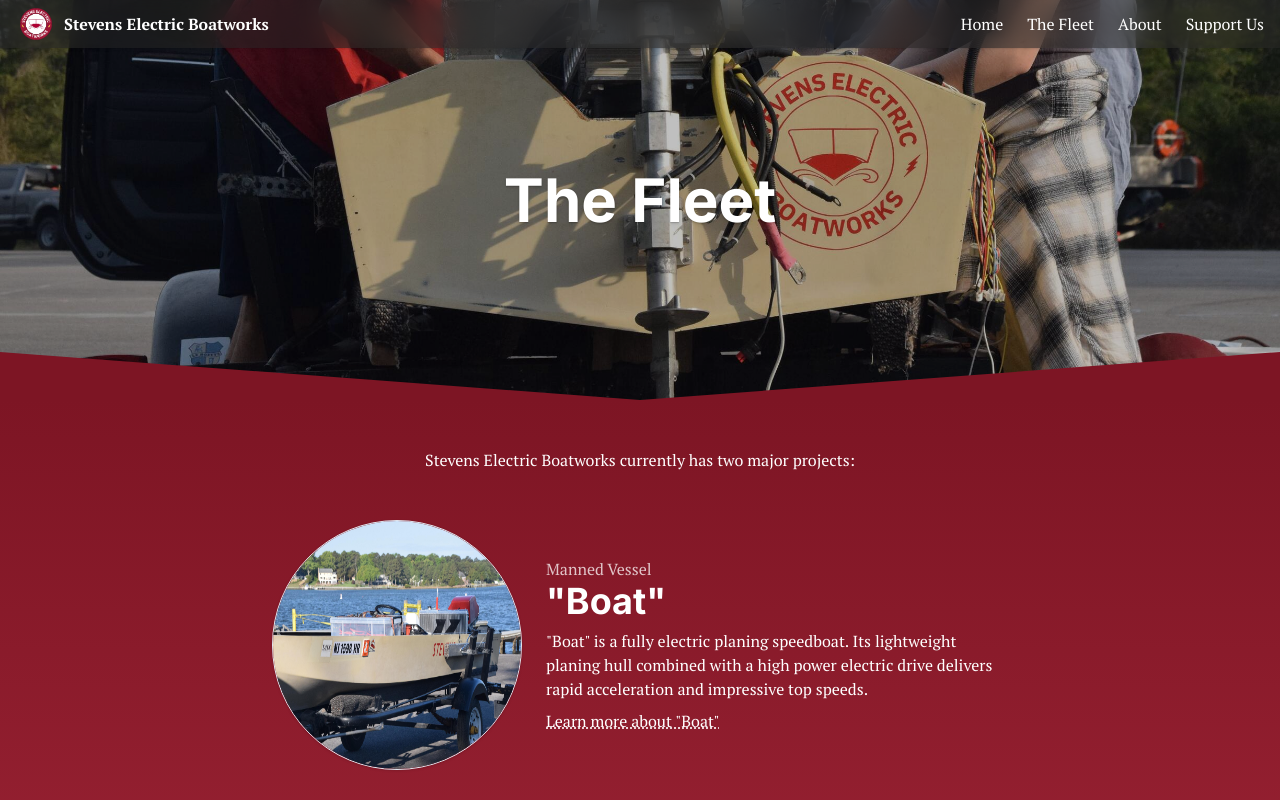
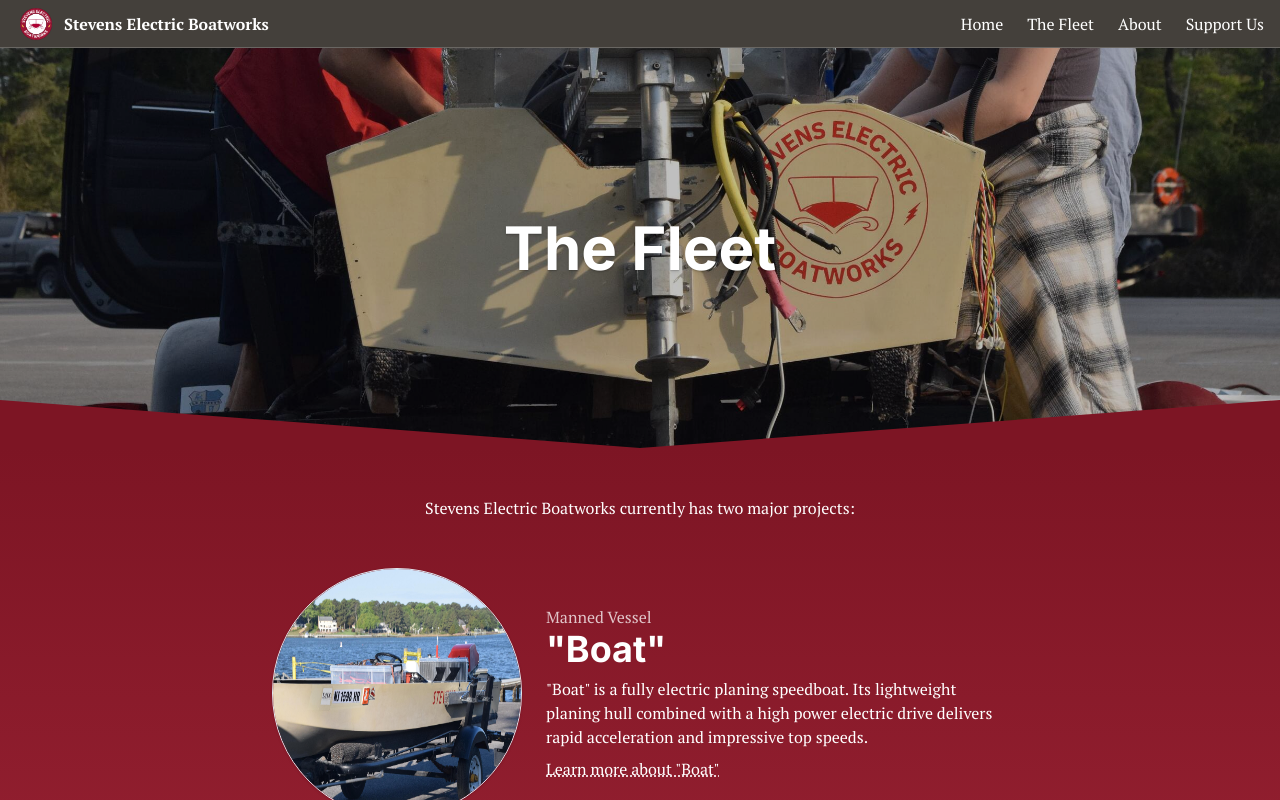
Before and after one commit to Dakdot/eboat-public-site, a Next.js app: page /fleet in a window 1280 px wide. Shown: the top 800 px of the page. Built offline with nearby package versions, Linux system fonts and the light colour scheme.

Commit message:
Visual enhancements for Liquid Glass

```diff
--- a/src/app/globals.css
+++ b/src/app/globals.css
@@ -153,6 +153,10 @@
   font-family: var(--font-pt-serif);
 }
 
+body {
+  background: transparent;
+}
+
 .link {
   text-decoration: underline dotted;
 }
@@ -160,3 +164,7 @@
 .link:hover {
   text-decoration: underline solid;
 }
+
+main {
+  padding-top: env(safe-area-inset-top);
+}
--- a/src/app/layout.tsx
+++ b/src/app/layout.tsx
@@ -53,6 +53,12 @@
   title: "Stevens Electric Boatworks",
 };
 
+export const viewport = {
+  width: "device-width",
+  initialScale: 1,
+  viewportFit: "cover",
+};
+
 export default function RootLayout({
   children,
 }: Readonly<{
@@ -61,7 +67,7 @@
   return (
     <html
       lang="en"
-      className={`${inter.variable} ${pt_serif.variable} ${fira_code.variable} ${fira_sans.variable} ${roboto.variable} ${seven_segment.variable} antialiased`}
+      className={`${inter.variable} ${pt_serif.variable} ${fira_code.variable} ${fira_sans.variable} ${roboto.variable} ${seven_segment.variable} bg-stone-700 antialiased`}
     >
       <Script
         src="https://ajax.googleapis.com/ajax/libs/model-viewer/4.0.0/model-viewer.min.js"
@@ -70,10 +76,10 @@
       <meta name="apple-mobile-web-app-title" content="SIT E-Boat" />
       <body>
         <NavBar />
-        <div className="min-h-screen  ">
+        <main>
           {children}
           <Footer />
-        </div>
+        </main>
       </body>
     </html>
   );
--- a/src/app/page.tsx
+++ b/src/app/page.tsx
@@ -193,7 +193,7 @@
           <polygon points="0,0 100,0 50,12" fill="#57534d" />
         </svg>
 
-        <div className="flex flex-col gap-8 pt-20 pb-16 items-center md:text-lg ">
+        <div className="flex flex-col gap-8 pt-20 pb-16 items-center md:text-lg bg-white ">
           <h2 className="text-2xl md:text-4xl font-inter">Our Supporters</h2>
           <div className="flex gap-12 items-center overflow-x-auto px-4">
             <a
--- a/src/components/footer.tsx
+++ b/src/components/footer.tsx
@@ -3,7 +3,7 @@
 
 export const Footer = () => {
   return (
-    <div className="flex flex-col gap-6 items-center py-20 bg-stone-300 px-4">
+    <div className="flex flex-col gap-6 items-center py-20 bg-stone-700 text-white px-4">
       <div className="flex md:flex-row flex-col gap-6">
         <div className="flex-2">
           <p className="font-bold">Stevens Electric Boatworks</p>
--- a/src/components/nav-bar.tsx
+++ b/src/components/nav-bar.tsx
@@ -5,7 +5,7 @@
 export const NavBar = () => {
   return (
     <div
-      className={`flex bg-neutral-800/50 text-sm sm:text-base  text-white items-center px-2 md:px-4 gap-4 md:gap-6 fixed w-full h-14 md:h-12 backdrop-blur-lg shadow text-center z-50`}
+      className={`flex bg-stone-700 text-sm sm:text-base  text-white items-center justify-center px-2 md:px-4 gap-4 md:gap-6  w-full h-14 md:h-12 shadow-xl text-center z-50 border-b border-white/20`}
       id="navbar"
     >
       <Link href={"/"}>
@@ -21,7 +21,7 @@
         </div>
       </Link>
 
-      <div className="flex md:flex-1 justify-evenly md:justify-end items-center gap-6">
+      <div className="flex md:ml-auto items-center justify-center gap-6">
         {links.map((e, idx) => (
           <Link
             key={idx}
```
